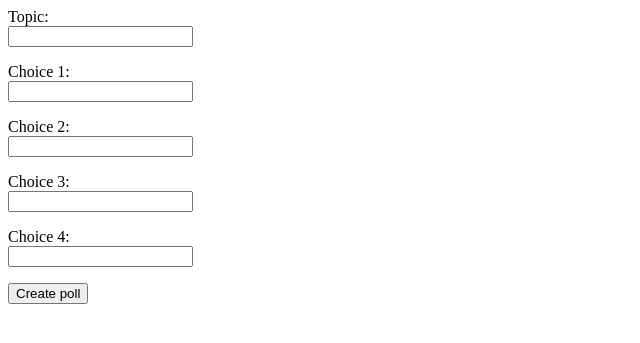
After one commit to aihyytiainen/pollsite, a Flask app: page /new in a window 1280 px wide. The commit adds this page. Shown: the top 343 px of the page, without its empty margins (0-640 px from the left). Run offline with Flask 3, Linux system fonts and the light colour scheme.

Commit message:
Signup, login and rudimentary polls

```diff
--- a/app.py
+++ b/app.py
@@ -12,7 +12,11 @@ db = SQLAlchemy(app)
 
 @app.route("/")
 def index():
-	return render_template("index.html")
+	sql = "SELECT id, topic, created_at FROM polls ORDER BY id DESC"
+	result = db.session.execute(text(sql))
+	polls = result.fetchall()
+	return render_template("index.html", polls=polls)
+
 
 @app.route("/sign_up")
 def sign_up():
@@ -26,6 +30,14 @@ def new_user():
 	groupB = False
 	groupC = False
 	groupD = False
+	if len(username) > 11 or len(password) < 4 or  len(password) > 12:
+		return render_template("sign_up_fail.html")
+	#if len(password) < 4:
+	#	return render_template("sign_up_fail.html")
+	#if len(password) > 12:
+	#	return render_template("sign_up_fail.html")
+	if db.session.execute(text("SELECT FROM users WHERE username=:username"), {"username":username}).fetchone() is not None :
+		return render_template("sign_up_fail.html")
 	if username and password:
 		hash_value = generate_password_hash(password)
 		sql = "INSERT INTO users (username, password, groupA, groupB, groupC, groupD) VALUES (:username, :password, :groupA, :groupB, :groupC, :groupD)"
@@ -56,12 +68,57 @@ def login_user():
 		else:
 			return render_template("login_fail.html")
 
-#@app.route("/loign_fail")
-#def login_fail():
-#	render_template("login_fail.html")
-
 
 @app.route("/logout")
 def logout():
 	del session["username"]
 	return redirect("/")
+
+@app.route("/new")
+def new():
+	return render_template("new.html")
+
+@app.route("/create", methods=["POST"])
+def create():
+	topic = request.form["topic"]
+	sql = "INSERT INTO polls (topic, created_at) VALUES (:topic, NOW()) RETURNING id"
+	result = db.session.execute(text(sql), {"topic":topic})
+	poll_id = result.fetchone()[0]
+	choices = request.form.getlist("choice")
+	for choice in choices:
+		if choice != "":
+			sql = "INSERT INTO choices (poll_id, choice) VALUES (:poll_id, :choice)"
+			db.session.execute(text(sql), {"poll_id":poll_id, "choice":choice})
+	db.session.commit()
+	return redirect("/")
+
+@app.route("/poll/<int:id>")
+def poll(id):
+	sql = "SELECT topic FROM polls WHERE id=:id"
+	result = db.session.execute(text(sql), {"id":id})
+	topic = result.fetchone()[0]
+	sql = "SELECT id, choice FROM choices WHERE poll_id=:id"
+	result = db.session.execute(text(sql), {"id":id})
+	choices = result.fetchall()
+	return render_template("poll.html", id=id, topic=topic, choices=choices)
+
+@app.route("/answer", methods=["POST"])
+def answer():
+	poll_id = request.form["id"]
+	if "answer" in request.form:
+		choice_id = request.form["answer"]
+		sql = "INSERT INTO answers (choice_id, sent_at) VALUES (:choice_id, NOW())"
+		db.session.execute(text(sql), {"choice_id":choice_id})
+		db.session.commit()
+	return redirect("/result/" + str(poll_id))
+
+@app.route("/result/<int:id>")
+def result(id):
+	sql = "SELECT topic FROM polls WHERE id=:id"
+	result = db.session.execute(text(sql), {"id":id})
+	topic = result.fetchone()[0]
+	sql = "SELECT c.choice, COUNT(a.id) FROM choices c LEFT JOIN answers a " \
+		"ON c.id=a.choice_id WHERE c.poll_id=:poll_id GROUP BY c.id"
+	result = db.session.execute(text(sql), {"poll_id":id})
+	choices = result.fetchall()
+	return render_template("result.html", topic=topic, choices=choices)
--- /dev/null
+++ b/templates/new.html
@@ -0,0 +1,13 @@
+<form action="/create" method="POST">
+<p>Topic:<br>
+<input type="text" name="topic"></p>
+<p>Choice 1:<br>
+<input type="text" name="choice"></p>
+<p>Choice 2:<br>
+<input type="text" name="choice"></p>
+<p>Choice 3:<br>
+<input type="text" name="choice"></p>
+<p>Choice 4:<br>
+<input type="text" name="choice"></p>
+<input type="submit" value="Create poll">
+</form>
```
Also changed, not shown: schema.sql (+25 -1 lines), templates/index.html (+7 -4 lines), templates/navbar.html (+7 -1 lines), templates/poll.html (added, +12 -0 lines), templates/result.html (added, +9 -0 lines), templates/sign_up_fail.html (added, +15 -0 lines), README.md.
